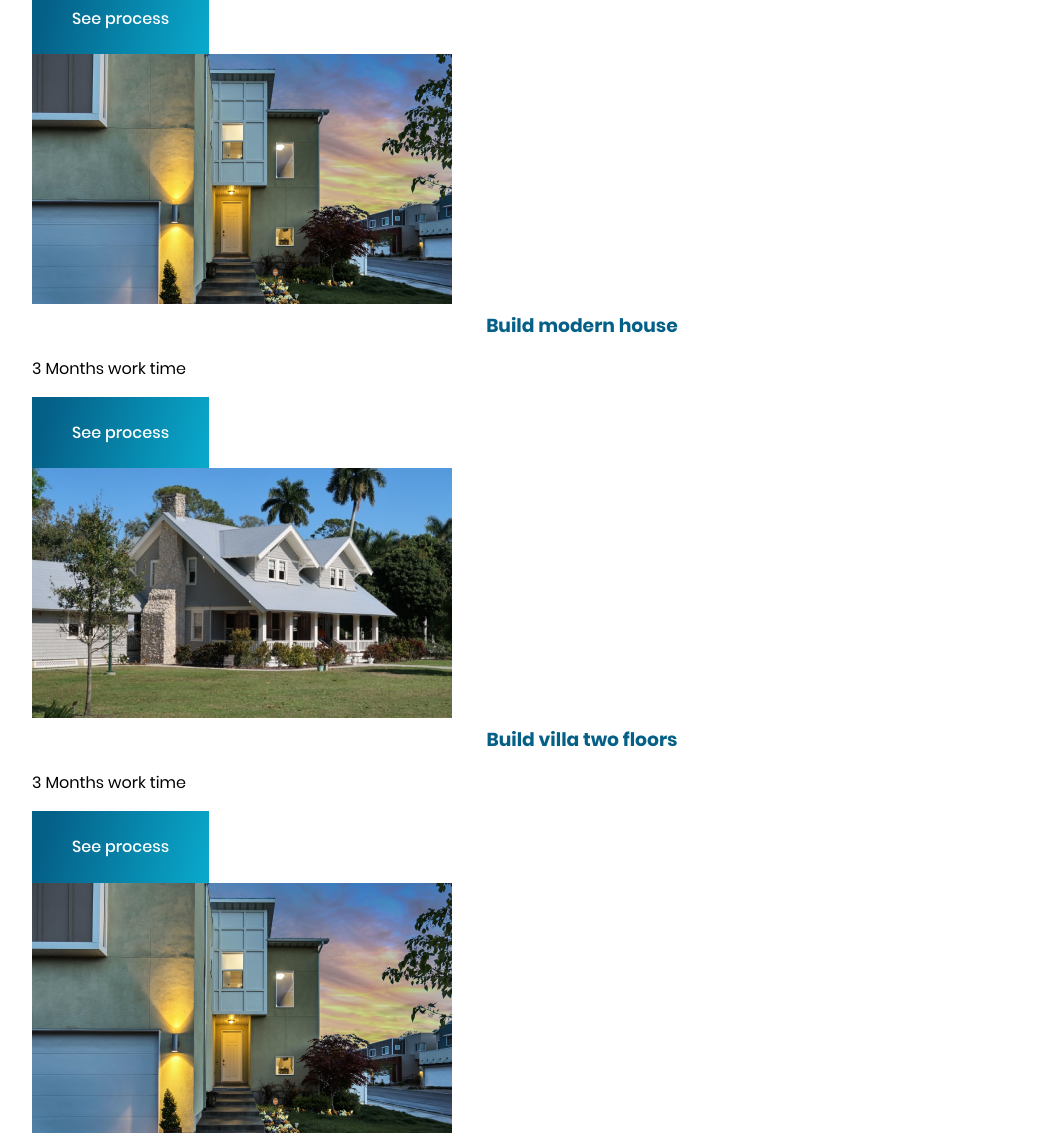
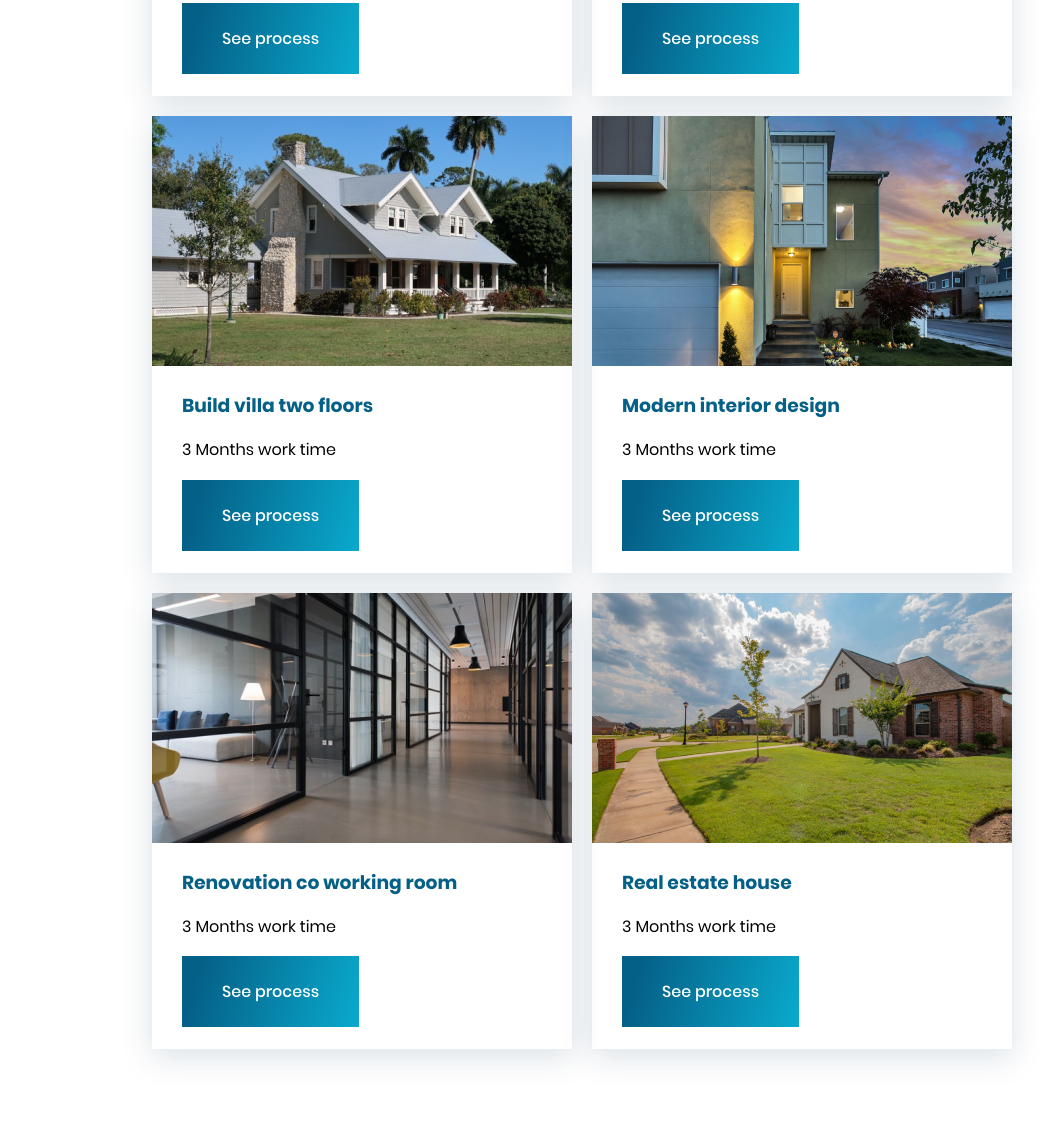
Before and after one commit to Yuriy-Tkachenko/DB, a website: page source/gallery.html in a window 1280 px wide. Shown: the part 850-1986 px from the top of the page, without its empty margins (58-1108 px from the left). Drawn offline with nearby package versions, Linux system fonts and the light colour scheme; files that its build step writes are made by us from their sources.

Commit message:
added styles for gallery.html

```diff
--- a/source/gallery.html
+++ b/source/gallery.html
@@ -46,49 +46,73 @@
       <div class="container">
         <ul class="gallery__list">
           <li class="gallery__item">
-            <img class="gallery__image" src="img/interior-design@1x.jpg" srcset="img/interior-design@2x.jpg" alt="interior design photo" width="420" height="250">
+            <picture class="gallery__image">
+              <source media="(min-width: 1200px)" srcset="img/interior-design@1x.jpg 1x, img/interior-design@2x.jpg 2x" width="420" height="250">
+              <source media="(min-width: 768px)" srcset="img/interior-design@1x.jpg 1x, img/interior-design@2x.jpg 2x" width="374" height="222">
+              <img src="img/interior-design@1x.jpg" srcset="img/interior-design@2x.jpg" alt="interior design photo" width="320" height="191">
+            </picture>
             <div class="item__text-wrapper">
-              <h3 class="title">Interior design</h3>
+              <h3 class="title title--galery-position">Interior design</h3>
               <p class="text">3 Months work time</p>
               <a class="link" href="#">See process</a>
             </div>
           </li>
           <li class="gallery__item">
-            <img class="gallery__image" src="img/modern-house@1x.jpg" srcset="img/modern-house@2x.jpg" alt="modern house photo" width="420" height="250">
+            <picture class="gallery__image">
+              <source media="(min-width: 1200px)" srcset="img/modern-house@1x.jpg 1x, img/modern-house@2x.jpg 2x" width="420" height="250">
+              <source media="(min-width: 768px)" srcset="img/modern-house@1x.jpg 1x, img/modern-house@2x.jpg 2x" width="374" height="222">
+              <img src="img/modern-house@1x.jpg" srcset="img/modern-house@2x.jpg" alt="modern house photo" width="320" height="191">
+            </picture>
             <div class="item__text-wrapper">
-              <h3 class="title">Build modern house</h3>
+              <h3 class="title title--galery-position">Build modern house</h3>
               <p class="text">3 Months work time</p>
               <a class="link" href="#">See process</a>
             </div>
           </li>
           <li class="gallery__item">
-            <img class="gallery__image" src="img/villa-two-floors@1x.jpg" srcset="img/villa-two-floors@2x.jpg" alt="villa photo" width="420" height="250">
+            <picture class="gallery__image">
+              <source media="(min-width: 1200px)" srcset="img/villa-two-floors@1x.jpg 1x, img/villa-two-floors@2x.jpg 2x" width="420" height="250">
+              <source media="(min-width: 768px)" srcset="img/villa-two-floors@1x.jpg 1x, img/villa-two-floors@2x.jpg 2x" width="374" height="222">
+              <img src="img/villa-two-floors@1x.jpg" srcset="img/villa-two-floors@2x.jpg" alt="villa photo" width="320" height="191">
+            </picture>
             <div class="item__text-wrapper">
-              <h3 class="title">Build villa two floors</h3>
+              <h3 class="title title--galery-position">Build villa two floors</h3>
               <p class="text">3 Months work time</p>
               <a class="link" href="#">See process</a>
             </div>
           </li>
           <li class="gallery__item">
-            <img class="gallery__image" src="img/modern-house@1x.jpg" srcset="img/modern-house@1x.jpg" alt="modern interior design photo" width="420" height="250">
+            <picture class="gallery__image">
+              <source media="(min-width: 1200px)" srcset="img/modern-house@1x.jpg 1x, img/modern-house@2x.jpg 2x" width="420" height="250">
+              <source media="(min-width: 768px)" srcset="img/modern-house@1x.jpg 1x, img/modern-house@2x.jpg 2x" width="374" height="222">
+              <img src="img/modern-house@1x.jpg" srcset="img/modern-house@2x.jpg" alt="modern interior design photo" width="320" height="191">
+            </picture>
             <div class="item__text-wrapper">
-              <h3 class="title">Modern interior design</h3>
+              <h3 class="title title--galery-position">Modern interior design</h3>
               <p class="text">3 Months work time</p>
               <a class="link" href="#">See process</a>
             </div>
           </li>
           <li class="gallery__item">
-            <img class="gallery__image" src="img/coworking-room@1x.jpg" srcset="img/coworking-room@1x.jpg" alt="coworking room photo" width="420" height="250">
+            <picture class="gallery__image">
+              <source media="(min-width: 1200px)" srcset="img/coworking-room@1x.jpg 1x, img/coworking-room@2x.jpg 2x" width="420" height="250">
+              <source media="(min-width: 768px)" srcset="img/coworking-room@1x.jpg 1x, img/coworking-room@2x.jpg 2x" width="374" height="222">
+              <img src="img/coworking-room@1x.jpg" srcset="img/coworking-room@2x.jpg" alt="coworking room photo" width="320" height="191">
+            </picture>
             <div class="item__text-wrapper">
-              <h3 class="title">Renovation co working room</h3>
+              <h3 class="title title--galery-position">Renovation co working room</h3>
               <p class="text">3 Months work time</p>
               <a class="link" href="#">See process</a>
             </div>
           </li>
           <li class="gallery__item">
-            <img class="gallery__image" src="img/estate-house@1x.jpg" srcset="img/estate-house@2x.jpg" alt="estate house photo" width="420" height="250">
+            <picture class="gallery__image">
+              <source media="(min-width: 1200px)" srcset="img/estate-house@1x.jpg 1x, img/estate-house@2x.jpg 2x" width="420" height="250">
+              <source media="(min-width: 768px)" srcset="img/estate-house@1x.jpg 1x, img/estate-house@2x.jpg 2x" width="374" height="222">
+              <img src="img/estate-house@1x.jpg" srcset="img/estate-house@2x.jpg" alt="estate house photo" width="320" height="191">
+            </picture>
             <div class="item__text-wrapper">
-              <h3 class="title">Real estate house</h3>
+              <h3 class="title title--galery-position">Real estate house</h3>
               <p class="text">3 Months work time</p>
               <a class="link" href="#">See process</a>
             </div>
--- a/source/sass/blocks/description.scss
+++ b/source/sass/blocks/description.scss
@@ -1,6 +1,7 @@
 .description {
   color: $dark-blue;
   text-align: center;
+  @include text;
 
   @media(min-width: $tablet-width) {
     line-height: 170%;
--- /dev/null
+++ b/source/sass/blocks/gallery.scss
@@ -0,0 +1,48 @@
+.gallery {
+  margin-bottom: 50px;
+
+  @media(min-width: $desktop-width) {
+    margin-bottom: 100px;
+  }
+}
+
+.gallery__list {
+  display: flex;
+  flex-wrap: wrap;
+  justify-content: center;
+}
+
+.gallery__item {
+  box-shadow: 0px 8px 30px rgba(2, 57, 87, 0.15);
+  width: 320px;
+  margin: 0 10px 20px 10px;
+
+  @media(min-width: $tablet-width) {
+    width: 374px;
+  }
+
+  @media(min-width: $desktop-width) {
+    width: 420px;
+  }
+}
+
+.gallery__image {
+  height: 191px;
+
+  @media(min-width: $tablet-width) {
+    height: 222px;
+  }
+
+  @media(min-width: $desktop-width) {
+    height: 250px;
+  }
+}
+
+.item__text-wrapper {
+  text-align: start;
+  padding: 18px 0 22px 30px;
+}
+
+.text {
+  @include text
+}
--- a/source/sass/blocks/link.scss
+++ b/source/sass/blocks/link.scss
@@ -1,7 +1,8 @@
 .link {
-  font-weight: 500;
+  /*font-weight: 500;
   font-size: 16px;
-  line-height: 170%;
+  line-height: 170%;*/
+  @include text;
   text-align: center;
   color: $standart-white;
   display: inline-block;
--- a/source/sass/blocks/title.scss
+++ b/source/sass/blocks/title.scss
@@ -21,3 +21,7 @@
     margin-bottom: 20px;
   }
 }
+
+.title--galery-position {
+  text-align: start;
+}
--- a/source/sass/style.scss
+++ b/source/sass/style.scss
@@ -22,3 +22,4 @@
 @import "blocks/work-info.scss";
 @import "blocks/story.scss";
 @import "blocks/building.scss";
+@import "blocks/gallery.scss";
```
